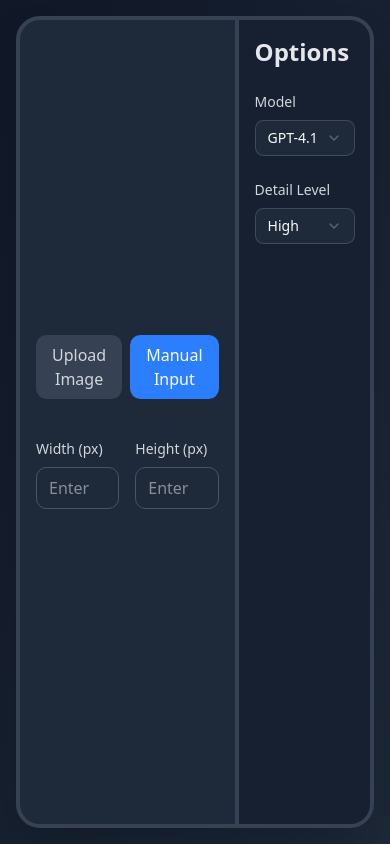
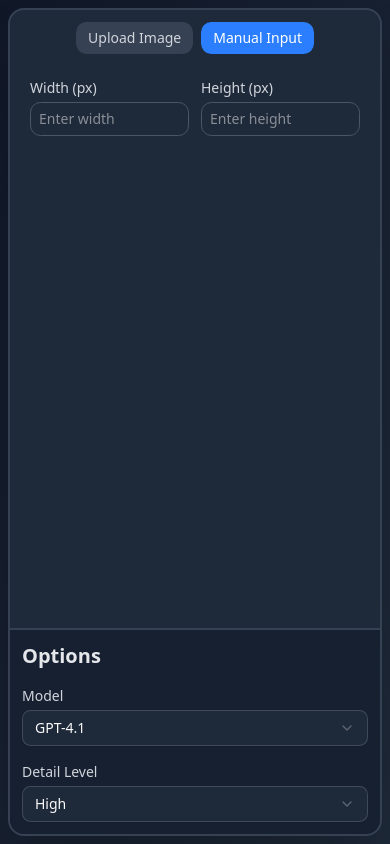
Before and after one commit to curefatih/image-token-estimator, a React (Vite) app: page / in a window 390 px wide. Both pictures are taken after a click on the button "Manual Input". Built offline with nearby package versions, Linux system fonts and the light colour scheme.

Commit message:
refactor: enhance layout and styling of App component for improved responsiveness and user interaction

```diff
--- a/src/App.tsx
+++ b/src/App.tsx
@@ -143,16 +143,17 @@ function App() {
   };
 
   return (
-    <div className="h-screen bg-gradient-to-br from-gray-100 to-gray-200 dark:from-gray-900 dark:to-gray-800 p-4 sm:p-6 md:p-8 overflow-hidden">
-      <div className="h-full max-w-[1920px] mx-auto bg-white dark:bg-gray-800 rounded-3xl shadow-2xl overflow-hidden border-4 border-gray-200 dark:border-gray-700">
-        <div className="h-full flex">
+    <div className="min-h-screen bg-gradient-to-br from-gray-100 to-gray-200 dark:from-gray-900 dark:to-gray-800 p-2 sm:p-4 md:p-6 lg:p-8 overflow-hidden">
+      <div className="h-[calc(100vh-1rem)] sm:h-[calc(100vh-2rem)] md:h-[calc(100vh-3rem)] lg:h-[calc(100vh-4rem)] max-w-[1920px] mx-auto bg-white dark:bg-gray-800 rounded-2xl sm:rounded-3xl shadow-2xl overflow-hidden border-2 sm:border-4 border-gray-200 dark:border-gray-700">
+        <div className="h-full flex flex-col lg:flex-row">
           {/* Main content area with image preview */}
-          <div className="flex-1 p-4 sm:p-6 md:p-8 flex flex-col items-center justify-center gap-6">
-            <div className="w-full max-w-md mb-4">
+          <div className="flex-1 p-3 sm:p-4 md:p-6 lg:p-8 flex flex-col items-center justify-between gap-4 sm:gap-6 overflow-y-auto">
+            <div className="w-full flex flex-col items-center gap-4 sm:gap-6">
+              <div className="w-full max-w-md mb-2 sm:mb-4">
                 <div className="flex gap-2 justify-center">
                   <button
                     onClick={() => setInputMode("upload")}
-                  className={`px-4 py-2 rounded-lg ${
+                    className={`px-3 sm:px-4 py-1.5 sm:py-2 text-sm sm:text-base rounded-lg ${
                       inputMode === "upload"
                         ? "bg-blue-500 text-white"
                         : "bg-gray-200 dark:bg-gray-700 text-gray-700 dark:text-gray-300"
@@ -162,7 +163,7 @@ function App() {
                   </button>
                   <button
                     onClick={() => setInputMode("manual")}
-                  className={`px-4 py-2 rounded-lg ${
+                    className={`px-3 sm:px-4 py-1.5 sm:py-2 text-sm sm:text-base rounded-lg ${
                       inputMode === "manual"
                         ? "bg-blue-500 text-white"
                         : "bg-gray-200 dark:bg-gray-700 text-gray-700 dark:text-gray-300"
@@ -174,7 +175,7 @@ function App() {
               </div>
 
               {inputMode === "upload" ? (
-              <div className="w-full h-[calc(100vh-16rem)] max-w-5xl border-4 border-dashed border-gray-300 dark:border-gray-600 rounded-2xl flex items-center justify-center bg-gray-50 dark:bg-gray-900/50 transition-all duration-300 hover:border-gray-400 dark:hover:border-gray-500 relative group overflow-hidden">
+                <div className="w-full min-h-[300px] max-h-[calc(100vh-24rem)] sm:max-h-[calc(100vh-20rem)] lg:max-h-[calc(100vh-16rem)] max-w-5xl border-2 sm:border-4 border-dashed border-gray-300 dark:border-gray-600 rounded-xl sm:rounded-2xl flex items-center justify-center bg-gray-50 dark:bg-gray-900/50 transition-all duration-300 hover:border-gray-400 dark:hover:border-gray-500 relative group overflow-hidden">
                   {selectedImage ? (
                     <div className="w-full h-full flex items-center justify-center p-4">
                       <img
@@ -236,31 +237,31 @@ function App() {
                   )}
                 </div>
               ) : (
-              <div className="w-full max-w-md space-y-4">
-                <div className="grid grid-cols-2 gap-4">
+                <div className="w-full max-w-md space-y-3 sm:space-y-4 px-2 sm:px-0">
+                  <div className="grid grid-cols-2 gap-3 sm:gap-4">
                     <div>
-                    <label className="block text-sm font-medium mb-2 text-gray-700 dark:text-gray-300">
+                      <label className="block text-sm font-medium mb-1 sm:mb-2 text-gray-700 dark:text-gray-300">
                         Width (px)
                       </label>
                       <input
                         type="number"
                         value={manualWidth}
                         onChange={(e) => setManualWidth(e.target.value)}
-                      className="w-full px-3 py-2 border border-gray-300 dark:border-gray-600 rounded-lg bg-white dark:bg-gray-800 text-gray-900 dark:text-gray-100"
+                        className="w-full px-2 sm:px-3 py-1.5 sm:py-2 text-sm sm:text-base border border-gray-300 dark:border-gray-600 rounded-lg bg-white dark:bg-gray-800 text-gray-900 dark:text-gray-100"
                         placeholder="Enter width"
                         min="1"
                         step="1"
                       />
                     </div>
                     <div>
-                    <label className="block text-sm font-medium mb-2 text-gray-700 dark:text-gray-300">
+                      <label className="block text-sm font-medium mb-1 sm:mb-2 text-gray-700 dark:text-gray-300">
                         Height (px)
                       </label>
                       <input
                         type="number"
                         value={manualHeight}
                         onChange={(e) => setManualHeight(e.target.value)}
-                      className="w-full px-3 py-2 border border-gray-300 dark:border-gray-600 rounded-lg bg-white dark:bg-gray-800 text-gray-900 dark:text-gray-100"
+                        className="w-full px-2 sm:px-3 py-1.5 sm:py-2 text-sm sm:text-base border border-gray-300 dark:border-gray-600 rounded-lg bg-white dark:bg-gray-800 text-gray-900 dark:text-gray-100"
                         placeholder="Enter height"
                         min="1"
                         step="1"
@@ -269,16 +270,17 @@ function App() {
                   </div>
                 </div>
               )}
+            </div>
 
             {estimatedTokens !== null && (
-              <div className="text-center space-y-2">
-                <div className="text-xl bg-gray-100 dark:bg-gray-900 px-6 py-3 rounded-xl shadow-sm">
+              <div className="w-full text-center space-y-2 px-2 sm:px-0 mt-auto">
+                <div className="text-lg sm:text-xl bg-gray-100 dark:bg-gray-900 px-4 sm:px-6 py-2 sm:py-3 rounded-xl shadow-sm">
                   <span className="font-normal">Estimated tokens: </span>
                   <span className="font-bold">
                     {estimatedTokens.toLocaleString()}
                   </span>
                 </div>
-                <div className="text-sm text-gray-600 dark:text-gray-400">
+                <div className="text-xs sm:text-sm text-gray-600 dark:text-gray-400">
                   Calculated for {selectedModel} with {selectedDetail} detail
                   level
                   {selectedImage && imageDimensions ? (
@@ -299,21 +301,21 @@ function App() {
           </div>
 
           {/* Right panel with options */}
-          <div className="w-80 sm:w-96 border-l-4 border-gray-200 dark:border-gray-700 p-4 sm:p-6 md:p-8 flex flex-col gap-8 bg-gray-50 dark:bg-gray-900/50">
+          <div className="w-full lg:w-80 xl:w-96 border-t-2 lg:border-t-0 lg:border-l-2 sm:border-t-4 sm:border-l-4 border-gray-200 dark:border-gray-700 p-3 sm:p-4 md:p-6 lg:p-8 flex flex-col gap-4 sm:gap-6 lg:gap-8 bg-gray-50 dark:bg-gray-900/50">
             <div>
-              <h2 className="text-2xl font-bold mb-6 text-gray-800 dark:text-gray-200">
+              <h2 className="text-xl sm:text-2xl font-bold mb-4 sm:mb-6 text-gray-800 dark:text-gray-200">
                 Options
               </h2>
-              <div className="space-y-6">
+              <div className="space-y-4 sm:space-y-6">
                 <div>
-                  <label className="block text-sm font-medium mb-2 text-gray-700 dark:text-gray-300">
+                  <label className="block text-sm font-medium mb-1 sm:mb-2 text-gray-700 dark:text-gray-300">
                     Model
                   </label>
                   <Select
                     value={selectedModel}
                     onValueChange={handleModelChange}
                   >
-                    <SelectTrigger className="bg-white dark:bg-gray-800 w-full">
+                    <SelectTrigger className="bg-white dark:bg-gray-800 w-full text-sm sm:text-base">
                       <SelectValue placeholder="Select model" />
                     </SelectTrigger>
                     <SelectContent>
@@ -331,14 +333,14 @@ function App() {
                   </Select>
                 </div>
                 <div>
-                  <label className="block text-sm font-medium mb-2 text-gray-700 dark:text-gray-300">
+                  <label className="block text-sm font-medium mb-1 sm:mb-2 text-gray-700 dark:text-gray-300">
                     Detail Level
                   </label>
                   <Select
                     value={selectedDetail}
                     onValueChange={handleDetailChange}
                   >
-                    <SelectTrigger className="bg-white dark:bg-gray-800 w-full">
+                    <SelectTrigger className="bg-white dark:bg-gray-800 w-full text-sm sm:text-base">
                       <SelectValue placeholder="Select detail level" />
                     </SelectTrigger>
                     <SelectContent>
```
Lines whose indentation alone changed are shown as unchanged.
